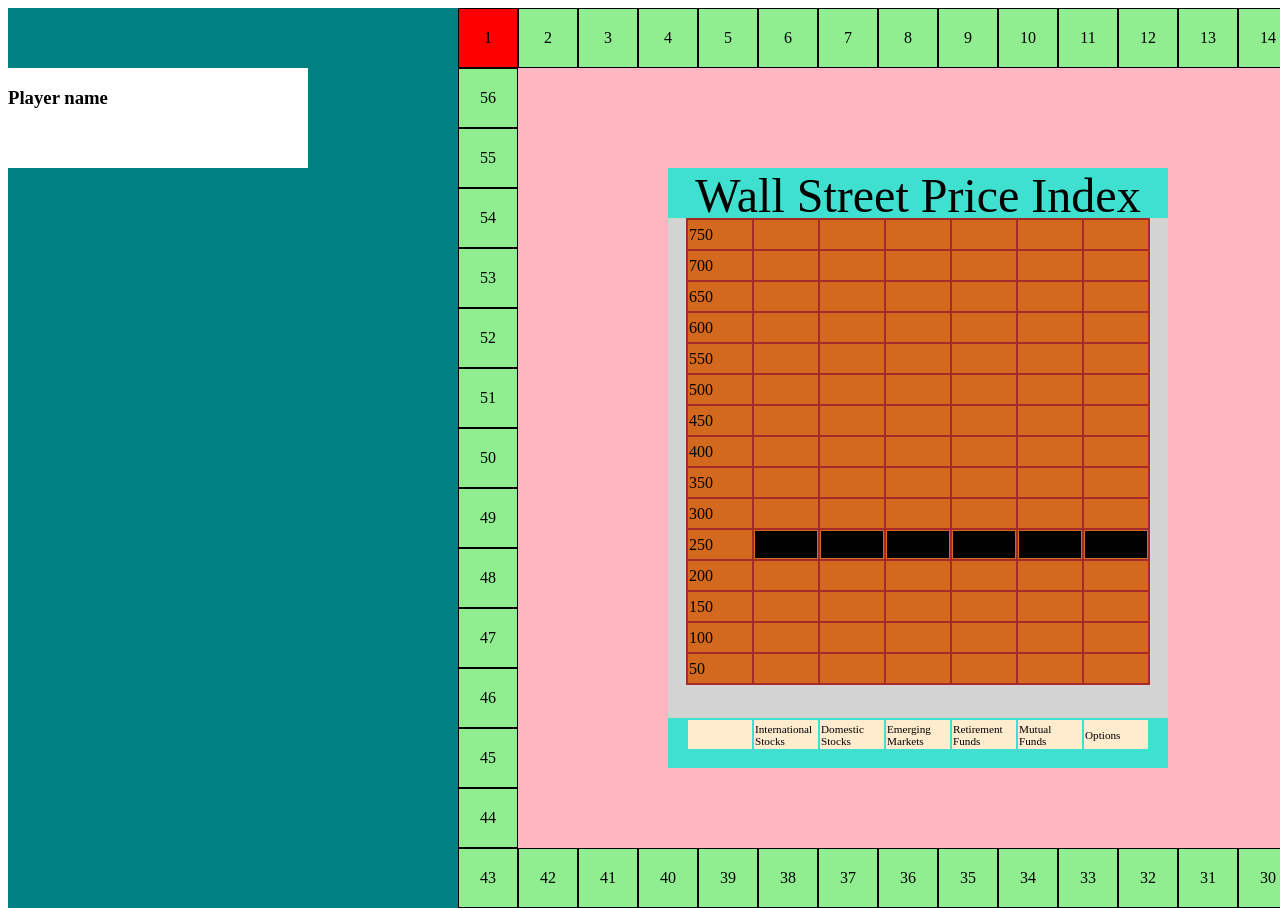
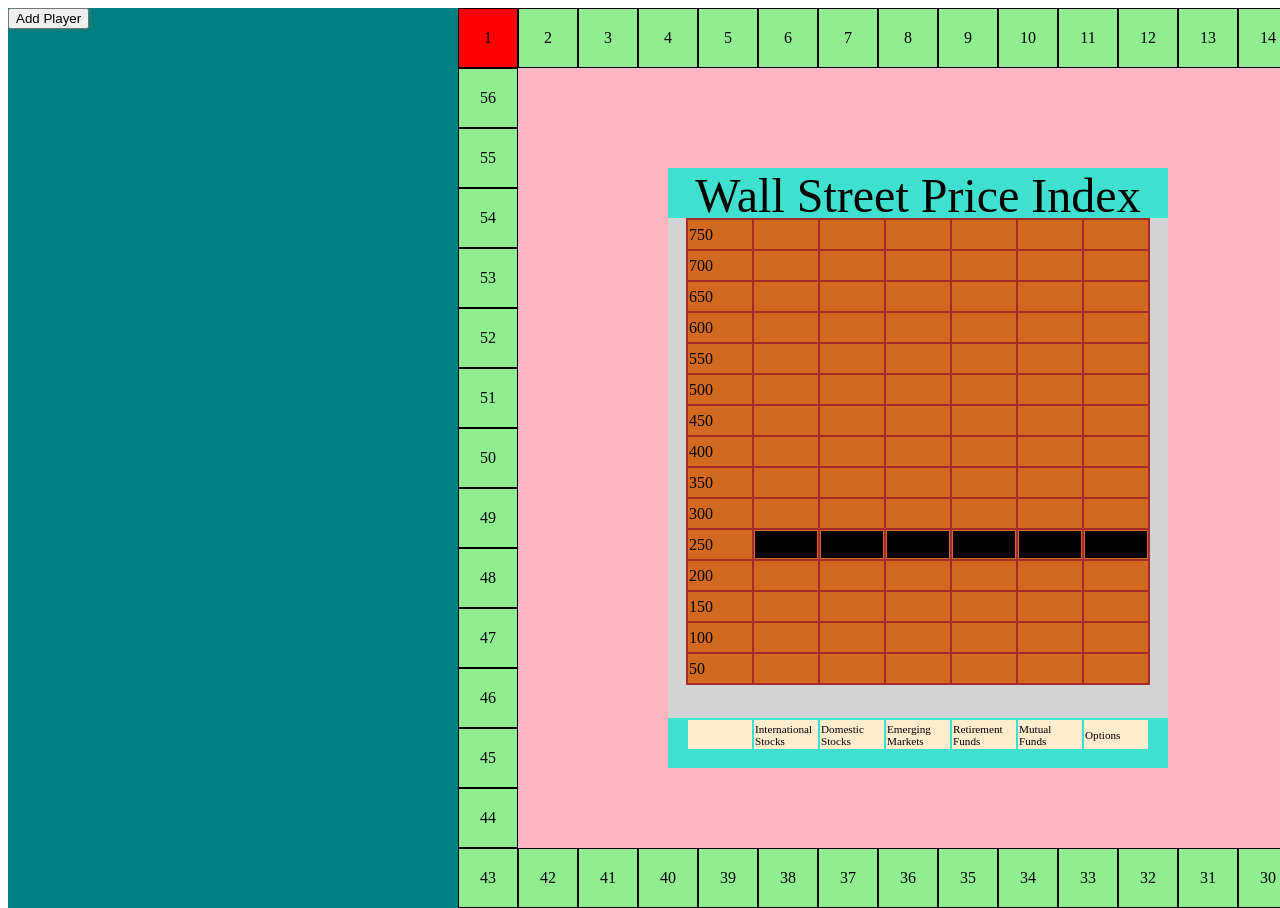
Before and after one commit to arildandreassen/mygame, a React (Create React App) app: page / in a window 1280 px wide. Shown: the top 908 px of the page. Built offline with nearby package versions, Linux system fonts and the light colour scheme.

Commit message:
added ability to add players

```diff
--- a/src/components/wallstreet/Players/PlayerDetail.jsx
+++ b/src/components/wallstreet/Players/PlayerDetail.jsx
@@ -1,9 +1,11 @@
 import "../../../style/wallstreet/playerdetail.css";
 
-const PlayerDetail = () => {
+const PlayerDetail = (props) => {
+  const player = props.player;
   return (
     <div className="player">
-      <h3>Player name</h3>
+      <h3>{player.name}</h3>
+      <h5>{player.funds}</h5>
     </div>
   );
 };
--- a/src/components/wallstreet/Players/PlayerSection.jsx
+++ b/src/components/wallstreet/Players/PlayerSection.jsx
@@ -1,11 +1,20 @@
 import Player from "./PlayerDetail";
 
-const PlayerSection = () => {
+const PlayerSection = (props) => {
+  const players = props.players;
+
   return (
     <div>
-      <div className="margin"></div>
+      <div className="margin">
+        {players.length < 4 ? (
+          <button onClick={props.addPlayer}>Add Player</button>
+        ) : null}
+      </div>
       <div>
-        <Player />
+        {Object.keys(players).map((key) => {
+          const player = props.players[key];
+          return <Player key={key} player={player} />;
+        })}
       </div>
       <div className="margin"></div>
     </div>
--- a/src/components/wallstreet/WallStreet.jsx
+++ b/src/components/wallstreet/WallStreet.jsx
@@ -5,7 +5,17 @@
 import "../../style/wallstreet/game.css";
 
 const Game = () => {
+  const [players, updatePlayer] = useState([]);
   const [location, setLocation] = useState(1);
+
+  // const p = [{ name: "Arild" }];
+  const addPlayer = () => {
+    const id = Math.floor(Math.random() * 1000);
+    const name = prompt("what is your name?");
+
+    updatePlayer([...players, { name, funds: 1000 }]);
+  };
+
   const [currentPrices, setCurrentPrices] = useState({
     international: 250,
     domestic: 250,
@@ -36,7 +46,7 @@
   return (
     <div className="game">
       <div className="players">
-        <PlayerSection />
+        <PlayerSection players={players} addPlayer={addPlayer} />
       </div>
       <div>
         <BoardSection
```
